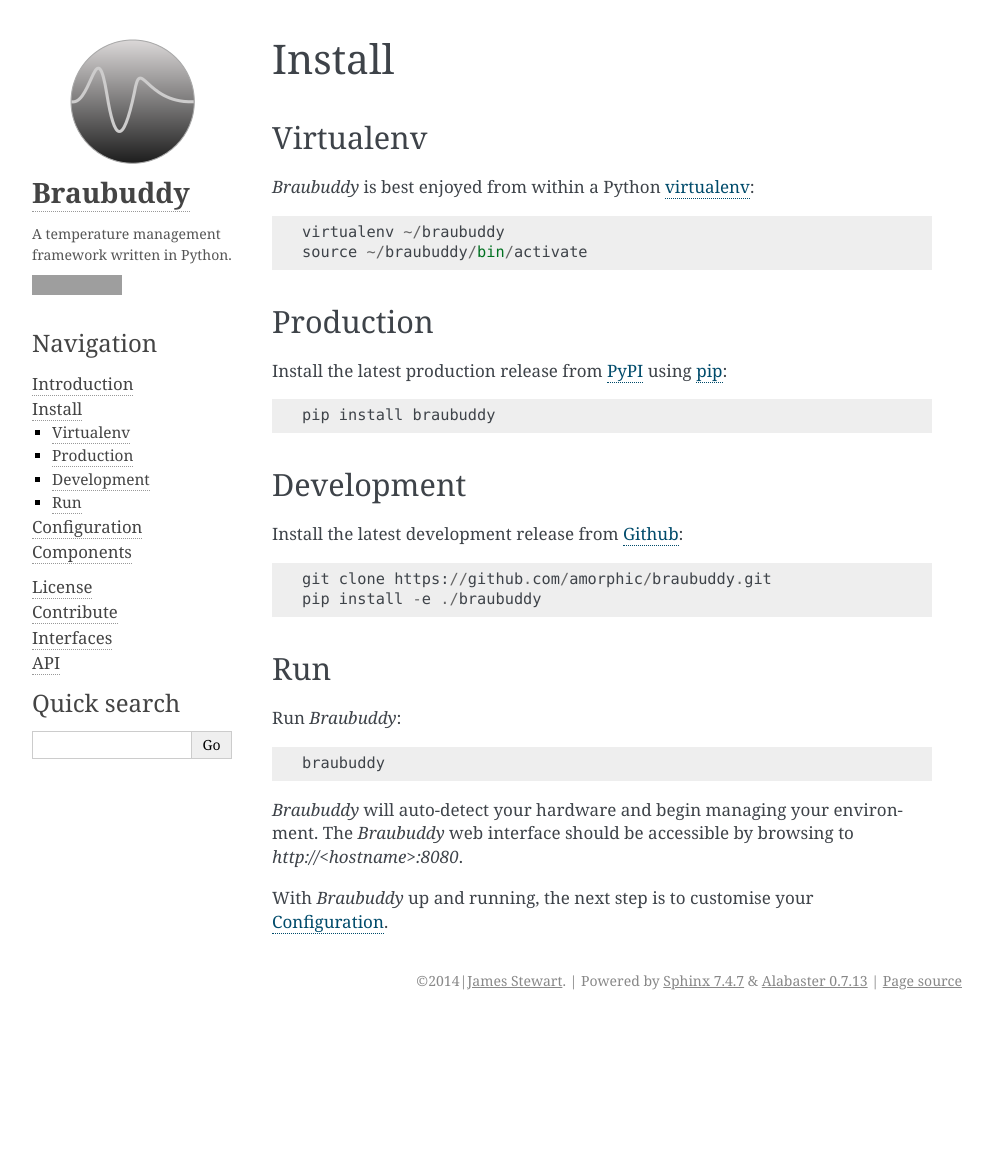
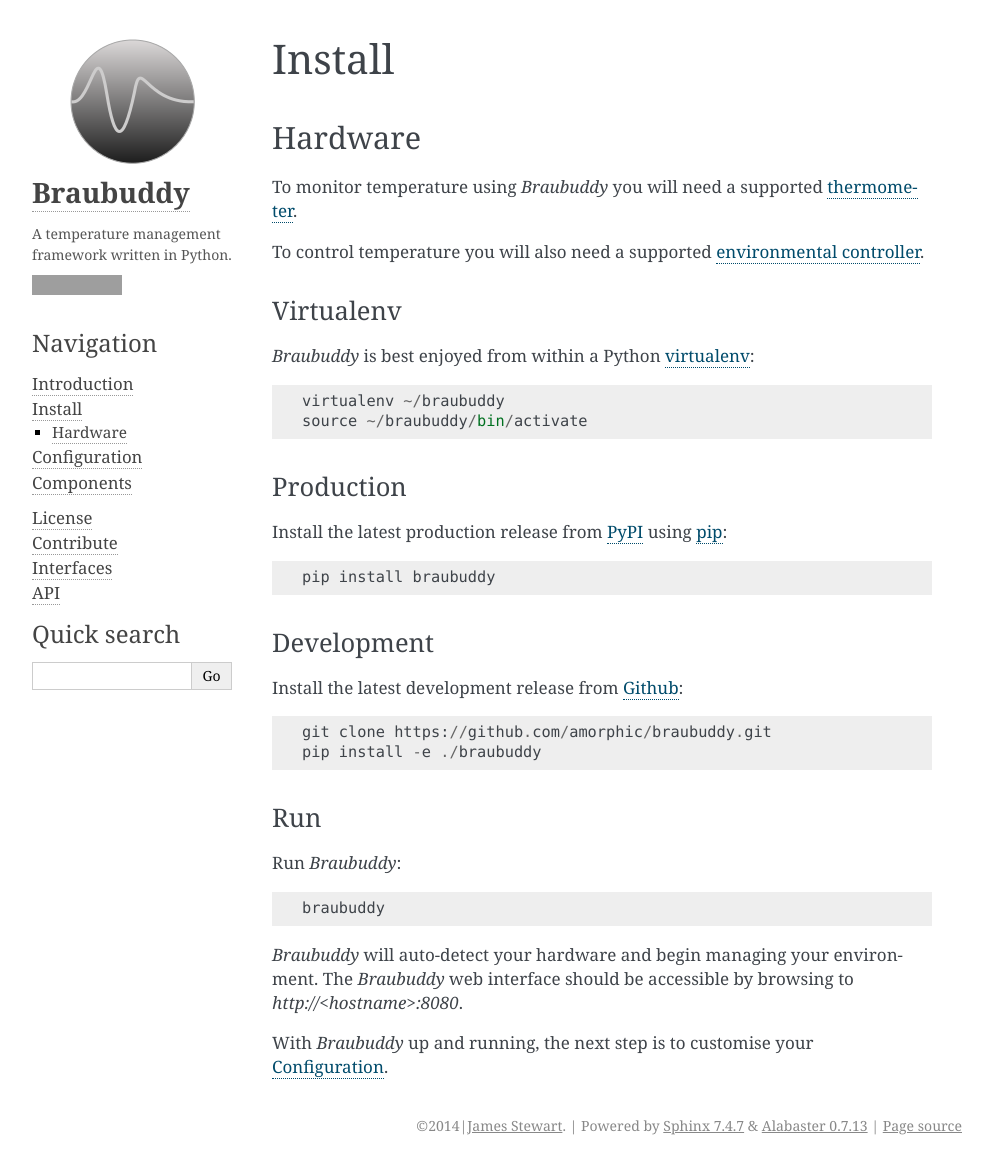
Before and after one commit to amorphic/braubuddy, a Sphinx documentation site: the page built from docs/install.rst, in a window 1280 px wide. Shown: the whole page, without its empty margins (148-1141 px from the left). Built offline with Sphinx 7.4.7, drawn with Linux system fonts in a browser that asks for light colours; before the commit the page ends 1020 px from its top, so only the background shows below that; grey boxes are pictures that could not be loaded.

Commit message:
Add hardware requirements section. :books:

```diff
--- a/docs/components.rst
+++ b/docs/components.rst
@@ -45,9 +45,9 @@ Tosr0x USB
 ^^^^^^^^^^
 .. autoclass:: braubuddy.envcontroller.tosr0x_usb.Tosr0xEnvController
 
+----
+
 .. _thermostat:
-
-----
 
 Thermostat
 ----------
--- a/docs/install.rst
+++ b/docs/install.rst
@@ -1,5 +1,12 @@
 Install
 =======
+
+Hardware
+^^^^^^^^
+
+To monitor temperature using *Braubuddy* you will need a supported :ref:`thermometer <thermometer>`.
+
+To control temperature you will also need a supported :ref:`environmental controller <envcontroller>`.
 
 Virtualenv
 ----------
```
Also changed, not shown: README.rst (+7 -0 lines).
